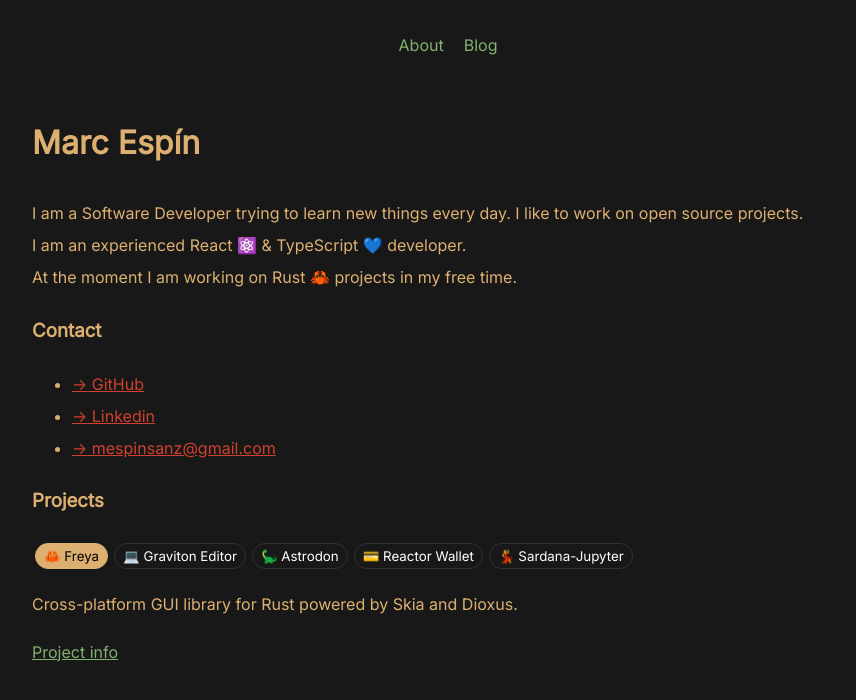
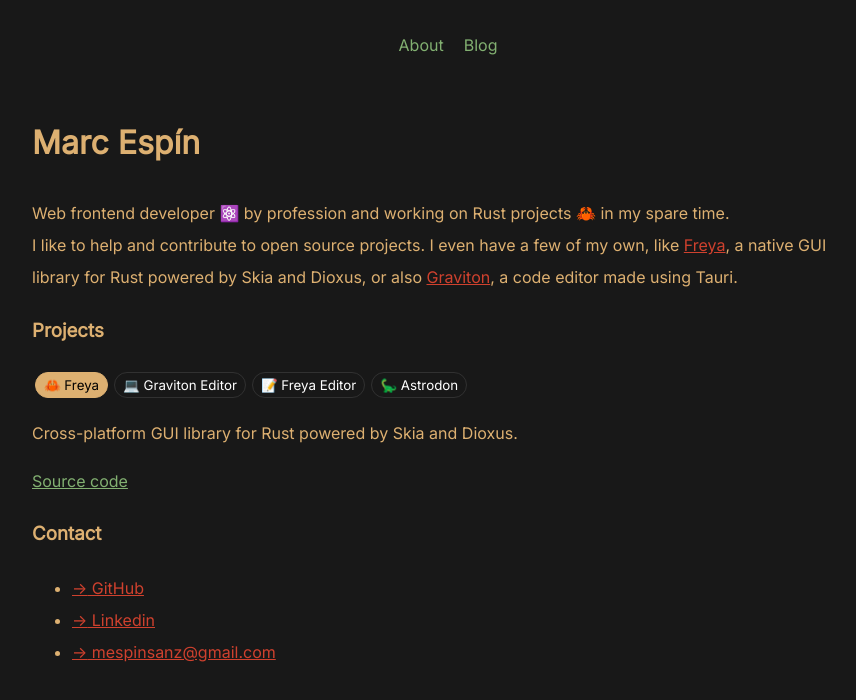
Before and after one commit to marc2332/portfolio, a Next.js app: page / in a window 1280 px wide. Shown: the top 700 px of the page, without its empty margins (192-1048 px from the left). Built offline with nearby package versions, Linux system fonts and the light colour scheme.

Commit message:
feat: Update introduction and projects

```diff
--- a/components/Card.tsx
+++ b/components/Card.tsx
@@ -11,7 +11,7 @@
     <div>
       <p>{description}</p>
       <LinkGreenVariant target="_blank" href={link}>
-        Project info
+        Source code
       </LinkGreenVariant>
     </div>
   );
--- a/pages/index.tsx
+++ b/pages/index.tsx
@@ -15,25 +15,19 @@
   {
     name: " 💻 Graviton Editor",
     link: "https://github.com/Graviton-Code-Editor/Graviton-App",
-    description: "Cross-platform minimal code editor.",
+    description: "Cross-platform minimal code editor made in Rust using Tauri.",
+  },
+  {
+    name: "📝 Freya Editor",
+    link: "https://github.com/marc2332/freya-editor",
+    description:
+      "Very minimal and experimental code editor using Freya.",
   },
   {
     name: " 🦕 Astrodon",
     link: "https://github.com/astrodon/astrodon",
     description:
       "Cross-platform desktop webview-based app framework for Deno, powered by Tauri.",
-  },
-  {
-    name: "💳 Reactor Wallet",
-    link: "https://github.com/marc2332/solana-mobile-wallet",
-    description:
-      "Experimental cross-platform wallet for Solana, made in Flutter.",
-  },
-  {
-    name: "💃 Sardana-Jupyter",
-    link: "https://github.com/marc2332/sardana-jupyter",
-    description:
-      "Run Sardana (a SCADA control system made in ALBA Synchrotron) in Jupyter Lab.",
   },
 ];
 
@@ -50,13 +44,24 @@
           <b>Marc</b> Espín
         </h1>
         <p>
-          I am a Software Developer trying to learn new things every day. I like
-          to work on open source projects.
+          Web frontend developer ⚛️ by profession and working on Rust projects 🦀 in my spare time.
           <br />
-          I am an experienced React ⚛️ & TypeScript 💙 developer.
-          <br />
-          At the moment I am working on Rust 🦀 projects in my free time.
+          I like to help and contribute to open source projects. I even have a few of my own, like <Link target="_blank" href="https://github.com/marc2332/freya">Freya</Link>, a native GUI library for Rust powered by Skia and Dioxus, or also <Link target="_blank" href="https://github.com/Graviton-Code-Editor/Graviton-App">Graviton</Link>, a code editor made using Tauri.
         </p>
+        <h3>
+          Projects
+        </h3>
+        {projects.map((project, projectIndex) => {
+          return (
+            <Chip
+              key={project.name}
+              value={project.name}
+              selected={projectSelected == projectIndex}
+              onSelected={() => setSelectedProject(projectIndex)}
+            />
+          );
+        })}
+        <Card {...projects[projectSelected]} />
         <h3>
           Contact
         </h3>
@@ -80,20 +85,6 @@
             </Link>
           </li>
         </ul>
-        <h3>
-          Projects
-        </h3>
-        {projects.map((project, projectIndex) => {
-          return (
-            <Chip
-              key={project.name}
-              value={project.name}
-              selected={projectSelected == projectIndex}
-              onSelected={() => setSelectedProject(projectIndex)}
-            />
-          );
-        })}
-        <Card {...projects[projectSelected]} />
       </div>
     </NormalContainer>
   );
```
